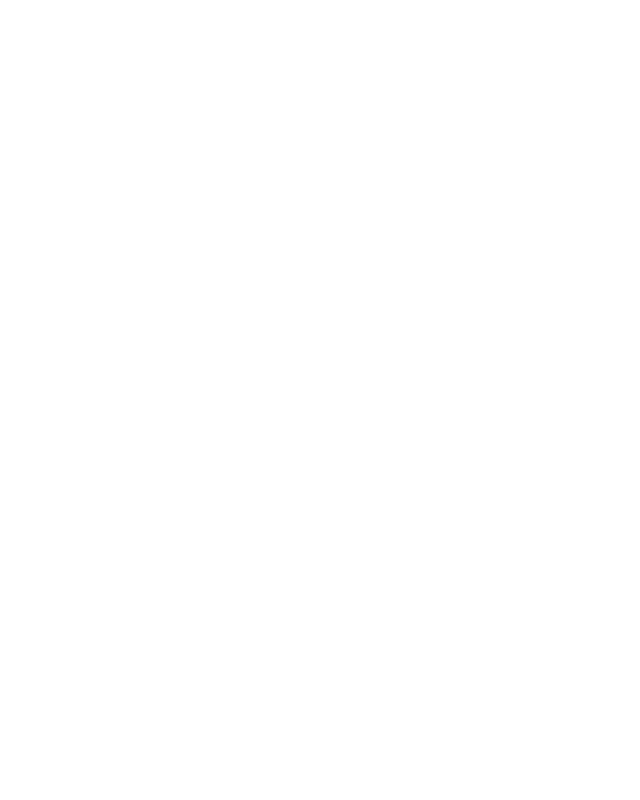
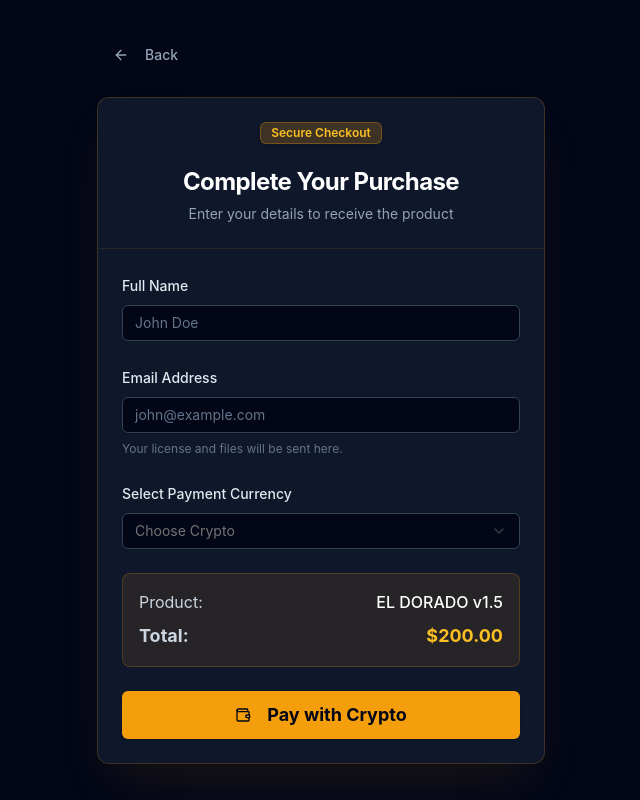
Before and after one commit to SynofexTester/EL-Dorado, a React (Create React App) app in the folder frontend/: page /checkout in a window 1280 px wide. Before the commit this address had no page. Shown: the whole page, without its empty margins (319-959 px from the left). Built offline with nearby package versions, Linux system fonts and the light colour scheme.

Commit message:
Add crypto checkout flow

```diff
--- a/frontend/src/App.js
+++ b/frontend/src/App.js
@@ -2,6 +2,7 @@ import "@/App.css";
 import { BrowserRouter, Routes, Route } from "react-router-dom";
 import Home from "@/pages/Home";
 import Buy from "@/pages/Buy";
+import Checkout from "@/pages/Checkout";
 import { Toaster } from "@/components/ui/sonner";
 
 function App() {
@@ -11,6 +12,7 @@ function App() {
         <Routes>
           <Route path="/" element={<Home />} />
           <Route path="/buy" element={<Buy />} />
+          <Route path="/checkout" element={<Checkout />} />
         </Routes>
       </BrowserRouter>
       <Toaster />
--- a/frontend/src/pages/Buy.jsx
+++ b/frontend/src/pages/Buy.jsx
@@ -2,7 +2,7 @@ import React from 'react';
 import { Button } from '../components/ui/button';
 import { Card, CardContent, CardHeader, CardTitle } from '../components/ui/card';
 import { Badge } from '../components/ui/badge';
-import { CheckCircle2, Shield, CreditCard, ArrowLeft } from 'lucide-react';
+import { CheckCircle2, Shield, Wallet, ArrowLeft } from 'lucide-react';
 import { useNavigate } from 'react-router-dom';
 
 const Buy = () => {
@@ -51,9 +51,12 @@ const Buy = () => {
                             </div>
                         </div>
 
-                        <Button className="w-full bg-amber-500 hover:bg-amber-600 text-slate-950 font-bold py-6 text-lg">
-                            <CreditCard className="w-5 h-5 mr-2" />
-                            Pay with Card
+                        <Button
+                            className="w-full bg-amber-500 hover:bg-amber-600 text-slate-950 font-bold py-6 text-lg"
+                            onClick={() => navigate('/checkout')}
+                        >
+                            <Wallet className="w-5 h-5 mr-2" />
+                            Pay with Crypto
                         </Button>
 
                         <p className="text-center text-xs text-slate-500">
--- /dev/null
+++ b/frontend/src/pages/Checkout.jsx
@@ -0,0 +1,122 @@
+import React, { useState } from 'react';
+import { Button } from '../components/ui/button';
+import { Card, CardContent, CardHeader, CardTitle, CardDescription } from '../components/ui/card';
+import { Badge } from '../components/ui/badge';
+import { Input } from '../components/ui/input';
+import { Label } from '../components/ui/label';
+import { Select, SelectContent, SelectItem, SelectTrigger, SelectValue } from '../components/ui/select';
+import { ArrowLeft, Wallet, CheckCircle2 } from 'lucide-react';
+import { useNavigate } from 'react-router-dom';
+import { toast } from 'sonner';
+
+const Checkout = () => {
+    const navigate = useNavigate();
+    const [formData, setFormData] = useState({
+        name: '',
+        email: '',
+        currency: ''
+    });
+
+    const handlePayment = (e) => {
+        e.preventDefault();
+        if (!formData.name || !formData.email || !formData.currency) {
+            toast.error("Please fill in all details");
+            return;
+        }
+
+        // Setup for actual crypto payment integration
+        // For now, showcase the selection
+        toast.success(`Proceeding to pay with ${formData.currency}`);
+
+        // Here you would typically redirect to a specific wallet address page
+        // or show a QR code modal based on the selected currency
+    };
+
+    return (
+        <div className="min-h-screen bg-slate-950 flex items-center justify-center p-4">
+            <div className="max-w-md w-full">
+                <Button
+                    variant="ghost"
+                    onClick={() => navigate('/buy')}
+                    className="mb-6 text-slate-400 hover:text-white"
+                >
+                    <ArrowLeft className="w-4 h-4 mr-2" />
+                    Back
+                </Button>
+
+                <Card className="bg-slate-900 border-amber-500/20 shadow-2xl shadow-amber-500/10">
+                    <CardHeader className="text-center border-b border-amber-500/10 pb-6">
+                        <Badge className="mb-4 bg-amber-500/20 text-amber-400 border-amber-500/30 w-fit mx-auto">
+                            Secure Checkout
+                        </Badge>
+                        <CardTitle className="text-2xl font-bold text-white mb-2">Complete Your Purchase</CardTitle>
+                        <CardDescription className="text-slate-400">
+                            Enter your details to receive the product
+                        </CardDescription>
+                    </CardHeader>
+                    <CardContent className="pt-6">
+                        <form onSubmit={handlePayment} className="space-y-6">
+                            <div className="space-y-2">
+                                <Label htmlFor="name" className="text-slate-200">Full Name</Label>
+                                <Input
+                                    id="name"
+                                    placeholder="John Doe"
+                                    className="bg-slate-950 border-slate-700 text-white placeholder:text-slate-500 focus:border-amber-500"
+                                    value={formData.name}
+                                    onChange={(e) => setFormData({ ...formData, name: e.target.value })}
+                                />
+                            </div>
+
+                            <div className="space-y-2">
+                                <Label htmlFor="email" className="text-slate-200">Email Address</Label>
+                                <Input
+                                    id="email"
+                                    type="email"
+                                    placeholder="john@example.com"
+                                    className="bg-slate-950 border-slate-700 text-white placeholder:text-slate-500 focus:border-amber-500"
+                                    value={formData.email}
+                                    onChange={(e) => setFormData({ ...formData, email: e.target.value })}
+                                />
+                                <p className="text-xs text-slate-500">Your license and files will be sent here.</p>
+                            </div>
+
+                            <div className="space-y-2">
+                                <Label className="text-slate-200">Select Payment Currency</Label>
+                                <Select
+                                    onValueChange={(value) => setFormData({ ...formData, currency: value })}
+                                >
+                                    <SelectTrigger className="bg-slate-950 border-slate-700 text-white hover:border-amber-500 focus:ring-amber-500">
+                                        <SelectValue placeholder="Choose Crypto" />
+                                    </SelectTrigger>
+                                    <SelectContent className="bg-slate-900 border-slate-700 text-white">
+                                        <SelectItem value="BTC">Bitcoin (BTC)</SelectItem>
+                                        <SelectItem value="USDT_TRC20">USDT (TRC20)</SelectItem>
+                                        <SelectItem value="ETH_ERC20">Ethereum (ERC20)</SelectItem>
+                                    </SelectContent>
+                                </Select>
+                            </div>
+
+                            <div className="bg-amber-500/10 border border-amber-500/20 rounded-lg p-4">
+                                <div className="flex justify-between items-center mb-2">
+                                    <span className="text-slate-300">Product:</span>
+                                    <span className="text-white font-medium">EL DORADO v1.5</span>
+                                </div>
+                                <div className="flex justify-between items-center text-lg font-bold">
+                                    <span className="text-slate-300">Total:</span>
+                                    <span className="text-amber-400">$200.00</span>
+                                </div>
+                            </div>
+
+                            <Button type="submit" className="w-full bg-amber-500 hover:bg-amber-600 text-slate-950 font-bold py-6 text-lg">
+                                <Wallet className="w-5 h-5 mr-2" />
+                                Pay with Crypto
+                            </Button>
+                        </form>
+                    </CardContent>
+                </Card>
+            </div>
+        </div>
+    );
+};
+
+export default Checkout;
```
